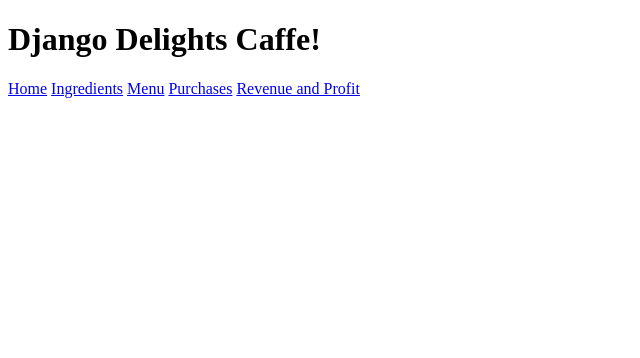
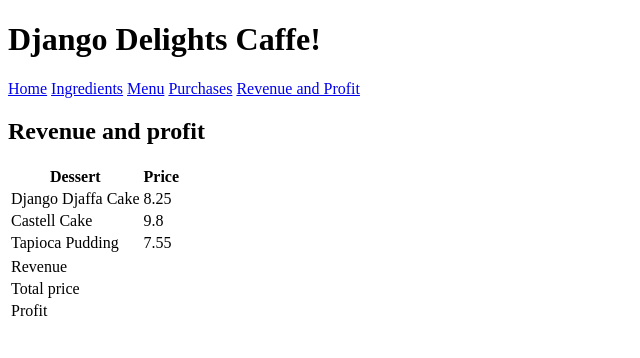
Before and after one commit to eskuode/django_delights, a Django app: template djangodelights/inventory/templates/inventory/profit.html in a window 1280 px wide. Shown: the top 358 px of the page, without its empty margins (0-640 px from the left). Run offline with Django 4.2, Linux system fonts and the light colour scheme; the template is opened without the code that fills it: values that come from a table or form of the project are taken from there, others are empty; data comes from the database, SQL or seed files in the repository; both versions use the stored data as it was after the commit.

Commit message:
finished profite and revenue template

```diff
--- a/djangodelights/inventory/models.py
+++ b/djangodelights/inventory/models.py
@@ -34,6 +34,9 @@ class RecipeRequirement(models.Model):
   quantity = models.FloatField(default=0.0)
   def __str__(self):
     return self.menu_item.title + ": " + self.ingredient.name + "/" + str(self.quantity)
+  @property
+  def cost(self):
+    return self.quantity * self.ingredient.unit_price
 
 
 class Purchase(models.Model):
--- a/djangodelights/inventory/templates/inventory/profit.html
+++ b/djangodelights/inventory/templates/inventory/profit.html
@@ -1 +1,33 @@
-{% extends 'base.html' %}
+{% extends 'base.html' %} {% block content %}
+<h2>Revenue and profit</h2>
+<table>
+  <thead>
+    <tr>
+      <th>Dessert</th>
+      <th>Price</th>
+    </tr>
+  </thead>
+  <tbody>
+    {% for menu_item in menu %}
+    <tr>
+      <td>{{ menu_item.title }}</td>
+      <td>{{ menu_item.price }}</td>
+    </tr>
+    {% endfor %}
+  </tbody>
+</table>
+<table>
+  <tr>
+    <td>Revenue</td>
+    <td>{{ revenue|floatformat:2 }}</td>
+  </tr>
+  <tr>
+    <td>Total price</td>
+    <td>{{ total_cost|floatformat:2 }}</td>
+  </tr>
+  <tr>
+    <td>Profit</td>
+    <td>{{ profit|floatformat:2 }}</td>
+  </tr>
+</table>
+{% endblock %}
--- a/djangodelights/inventory/urls.py
+++ b/djangodelights/inventory/urls.py
@@ -7,5 +7,5 @@ urlpatterns = [
     path('ingredients/list', views.IngredientView.as_view(), name="ingredients"),
     path('menu/list', views.MenuView.as_view(), name='menu'),
     path('purchases/list', views.PurchaseView.as_view(), name="purchases"),
-    path('profit/list', views.ProfitView.as_view, name='profit'),
+    path('profit/list', views.ProfitView.as_view(), name='profit'),
 ]
```
Also changed, not shown: djangodelights/inventory/views.py (+34 -1 lines), djangodelights/db.sqlite3.
